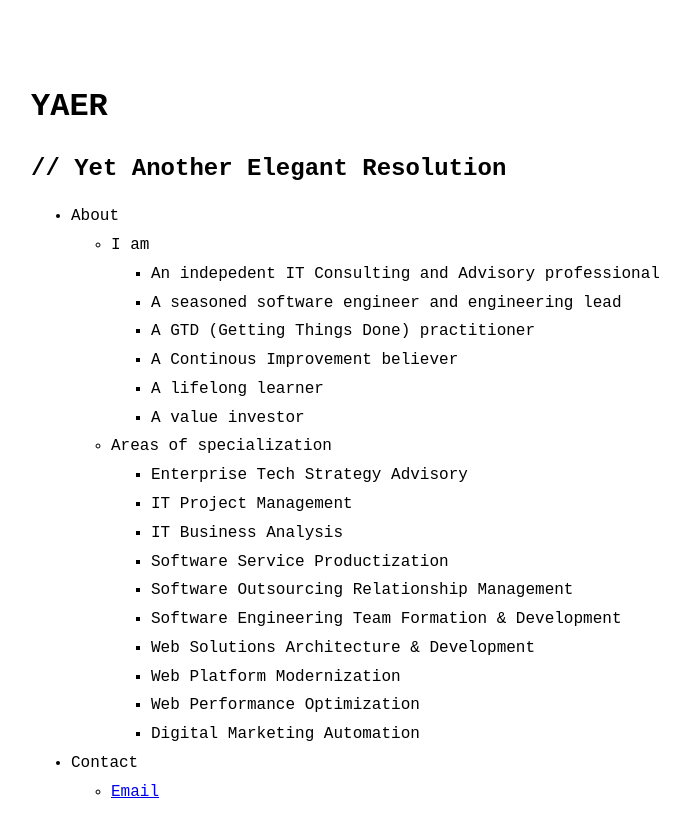
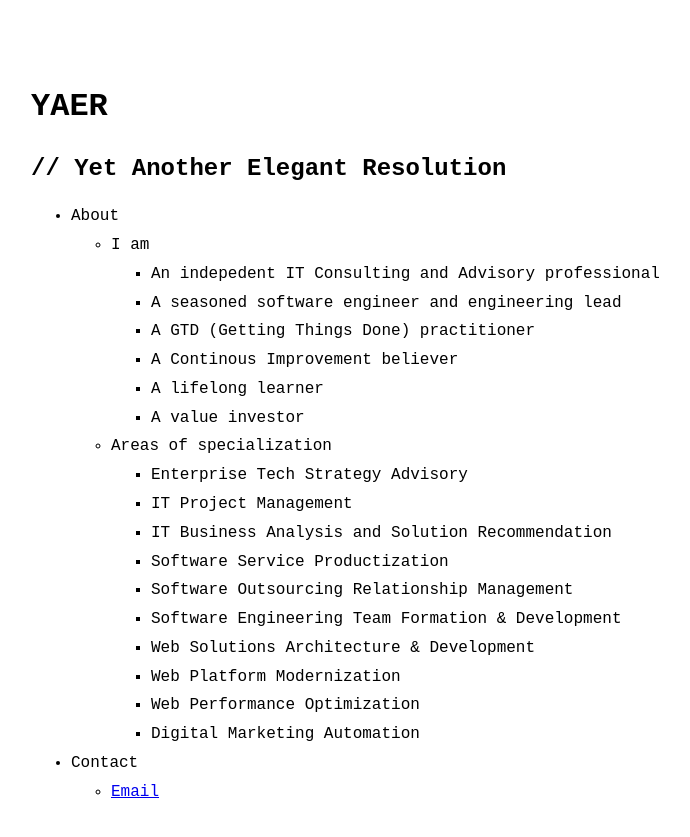
Before and after one commit to dotobe/yaer, a Jekyll site: the page built from index.md, in a window 1280 px wide. Shown: the top 837 px of the page, without its empty margins (289-979 px from the left). Built offline with Jekyll 4.4.1, drawn with Linux system fonts in a browser that asks for light colours.

Commit message:
update areas of specialization

```diff
--- a/_data/menu.yml
+++ b/_data/menu.yml
@@ -17,7 +17,7 @@ entries:
         entries:
           - title: Enterprise Tech Strategy Advisory
           - title: IT Project Management
-          - title: IT Business Analysis
+          - title: IT Business Analysis and Solution Recommendation
           - title: Software Service Productization
           - title: Software Outsourcing Relationship Management
           - title: Software Engineering Team Formation & Development
```
